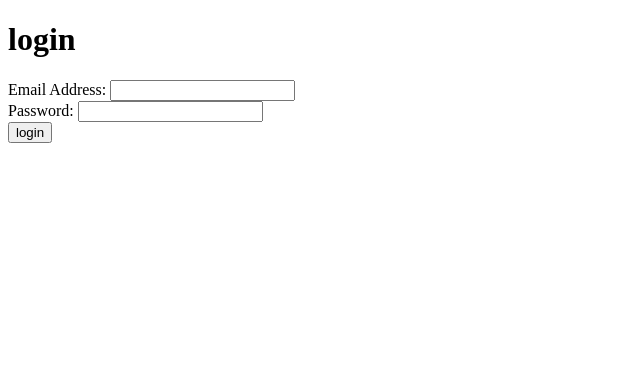
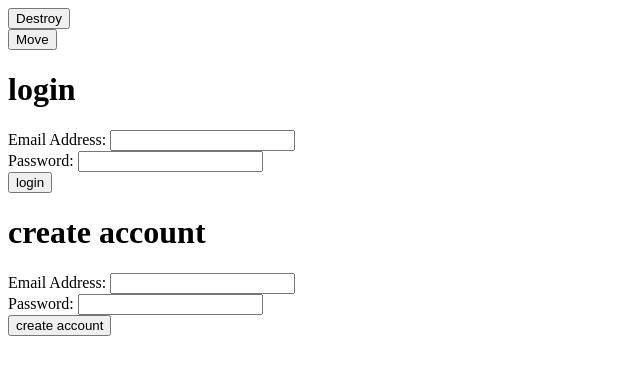
Before and after one commit to Kripakaran/advancedAngular, an Angular app: page / in a window 1280 px wide. Shown: the top 374 px of the page, without its empty margins (0-640 px from the left). Built offline with nearby package versions, Linux system fonts and the light colour scheme.

Commit message:
feat: input,output,destroy and move dynamic component

```diff
--- a/src/app/app.component.html
+++ b/src/app/app.component.html
@@ -5,6 +5,25 @@
 
 <!-- dynamically rendering auth-form component below -->
 
-<div #entry></div>
+<div #entry>
+
+    <div>
+        <button (click)= "destroyComponent()">
+            Destroy
+        </button>
+    </div>
+
+    <div>
+        <button (click)= "moveComponent()">
+            Move
+        </button>
+    </div>
 
 </div>
+
+
+
+
+
+
+</div>
--- a/src/app/app.component.ts
+++ b/src/app/app.component.ts
@@ -1,4 +1,4 @@
-import { AfterContentInit, AfterViewInit, ChangeDetectorRef, Component, ComponentFactoryResolver, ViewChild, ViewContainerRef } from '@angular/core';
+import { AfterViewInit, ChangeDetectorRef, Component, ComponentFactoryResolver, ComponentRef, ViewChild, ViewContainerRef } from '@angular/core';
 import { AuthFormComponent } from './auth-form/auth-form.component';
 import { User } from './auth-form/User';
 
@@ -10,9 +10,10 @@ import { User } from './auth-form/User';
 export class AppComponent implements AfterViewInit{
 
 
-  @ViewChild('entry', { read: ViewContainerRef }) entry: ViewContainerRef
+  @ViewChild('entry', { read: ViewContainerRef }) entry: ViewContainerRef;
 
 
+  component : ComponentRef<AuthFormComponent>;
   title = 'advanced-angular';
 
 
@@ -21,7 +22,14 @@ export class AppComponent implements AfterViewInit{
 
   ngAfterViewInit(){
     const authFormFactory = this.resolver.resolveComponentFactory(AuthFormComponent);
-    const component = this.entry.createComponent(authFormFactory);
+    const component2 = this.entry.createComponent(authFormFactory);
+    this.component = this.entry.createComponent(authFormFactory);
+    this.component.instance.title = 'create account'; // equivalent to @Input()
+    this.component.instance.submittedUser.subscribe(res => {
+      console.log(res);
+    }); // equivalent to Output()
+
+
 
     this.cd.detectChanges();
   }
@@ -35,5 +43,12 @@ export class AppComponent implements AfterViewInit{
     console.log('logged account', emittedUser);
   }
 
+  destroyComponent(){
+    this.component.destroy();
+  }
+
+  moveComponent(){
+    this.entry.move(this.component.hostView, 0);
+  }
 
 }
```
